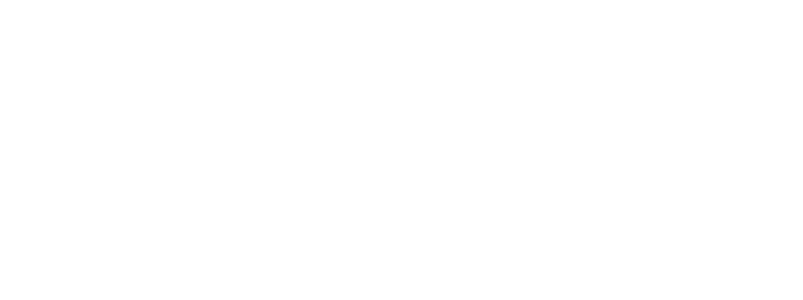
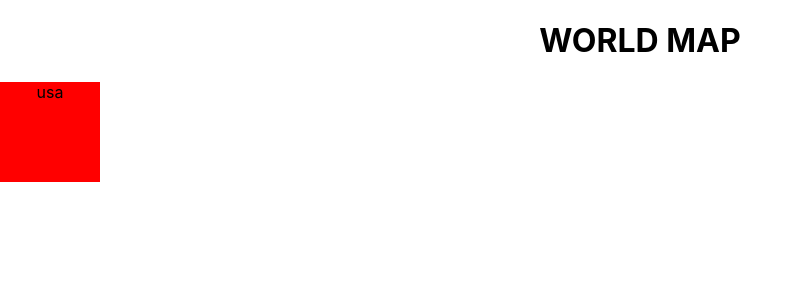
Before and after one commit to cobidev/2030, a React (Create React App) app: page /worldmap in a window 1280 px wide. Shown: the top 300 px of the page, without its empty margins (0-803 px from the left). Built offline with nearby package versions, Linux system fonts and the light colour scheme.

Commit message:
World Map country selection initial commit.

```diff
--- a/src/App.js
+++ b/src/App.js
@@ -1,13 +1,14 @@
-import React from "react";
-import { Switch, Route } from "react-router-dom";
+import React from 'react';
+import { Switch, Route } from 'react-router-dom';
 
-import UsaLevel from "./levels/Usa/Usa";
-import AustraliaLevel from "./levels/Australia/Australia";
-import ChinaLevel from "./levels/China/China";
-import EuropeLevel from "./levels/Europe/Europe";
-import OceanLevel from "./levels/Ocean/Ocean";
+import UsaLevel from './levels/Usa/Usa';
+import AustraliaLevel from './levels/Australia/Australia';
+import ChinaLevel from './levels/China/China';
+import EuropeLevel from './levels/Europe/Europe';
+import OceanLevel from './levels/Ocean/Ocean';
+import WorldMap from './levels/WorldMap/WorldMap';
 
-import "./App.css";
+import './App.css';
 
 function App() {
   return (
@@ -18,6 +19,7 @@
         <Route exact path="/china" component={ChinaLevel} />
         <Route exact path="/europe" component={EuropeLevel} />
         <Route exact path="/ocean" component={OceanLevel} />
+        <Route exact path="/worldmap" component={WorldMap} />
       </Switch>
     </div>
   );
--- /dev/null
+++ b/src/levels/WorldMap/WorldMap.jsx
@@ -0,0 +1,16 @@
+import React from 'react';
+import { withRouter } from 'react-router-dom';
+import worldMapStyles from './worldmap.module.scss';
+
+const WorldMap = ({ history }) => {
+  return (
+    <div>
+      <h1>WORLD MAP</h1>
+      <div className={worldMapStyles.countryButton} onClick={() => history.push('usa')}>
+        usa
+      </div>
+    </div>
+  );
+};
+
+export default WorldMap;
--- /dev/null
+++ b/src/levels/WorldMap/worldmap.module.scss
@@ -0,0 +1,5 @@
+.countryButton {
+  height: 100px;
+  width: 100px;
+  background-color: red;
+}
```
